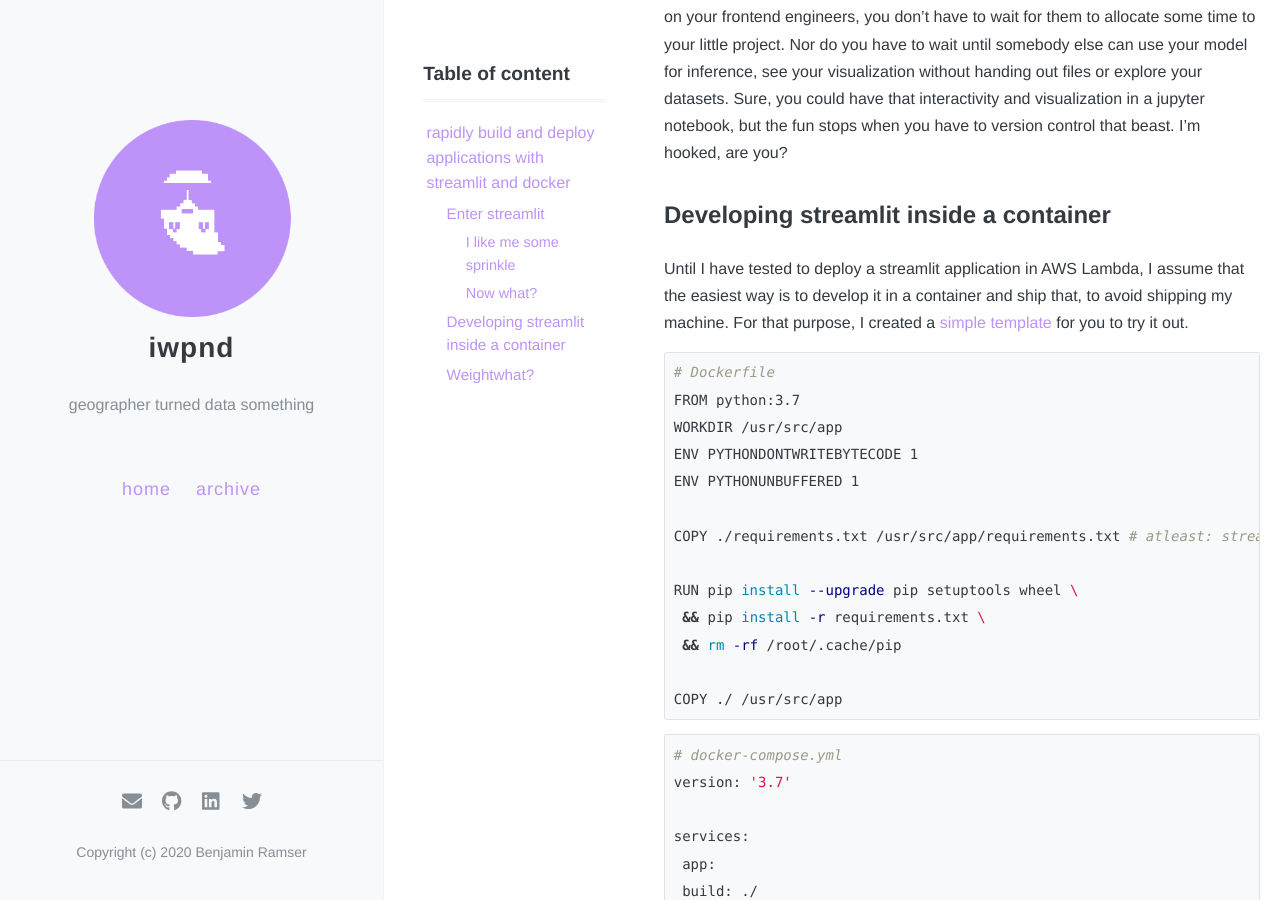
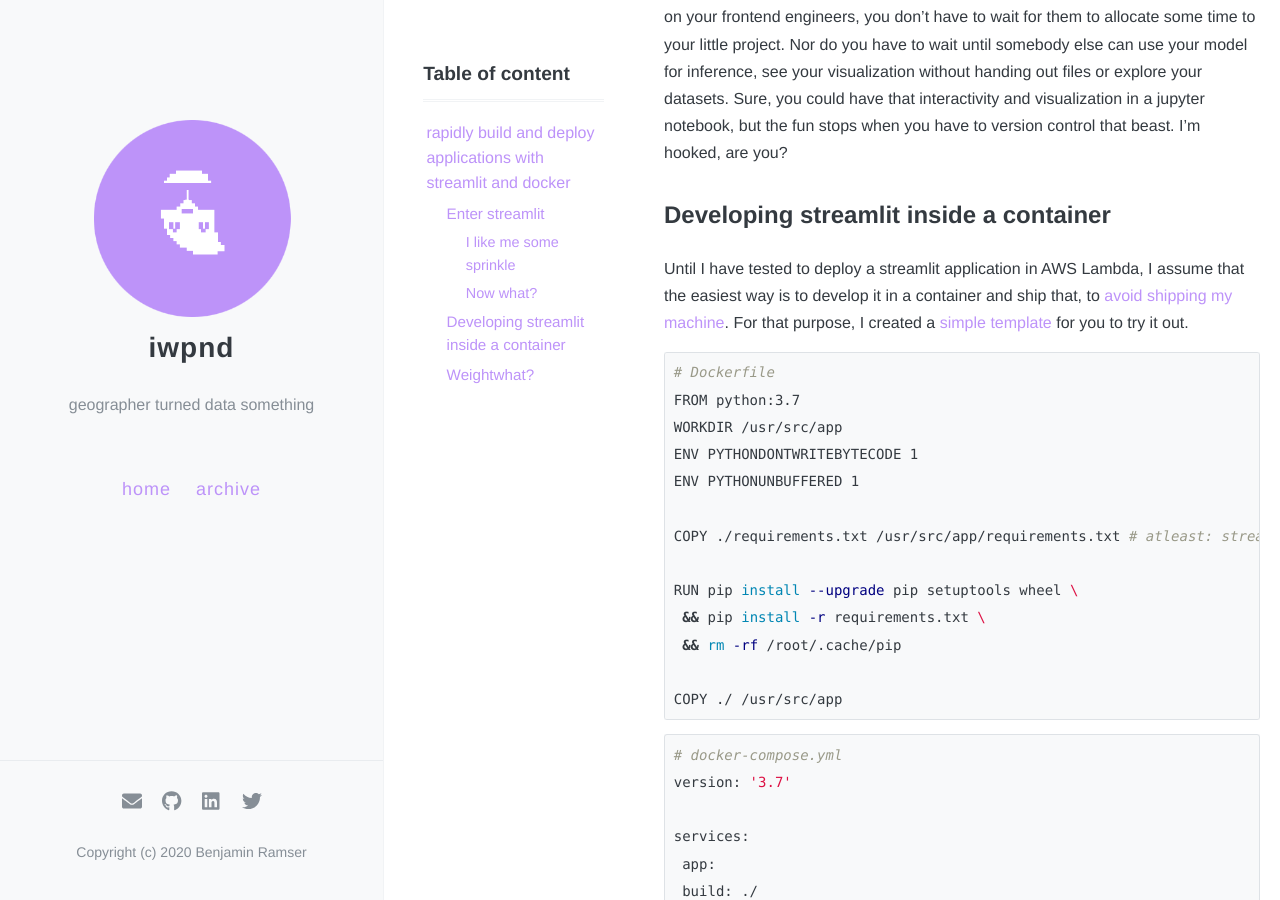
Before and after one commit to iwpnd/iwpnd.github.io, a Jekyll site: the page built from _posts/2020-02-04-streamlit-application-development-inside-docker.markdown, in a window 1280 px wide and 900 px high, scrolled down 2865 px. Built offline with Jekyll 4.4.1, drawn with Linux system fonts in a browser that asks for light colours; emoji names are drawn with the system emoji font; comment, search, counter and statistics services are not loaded; some of the changed lines change nothing that is shown.

Commit message:
moar sprinkles

````diff
--- a/_posts/2020-02-04-streamlit-application-development-inside-docker.markdown
+++ b/_posts/2020-02-04-streamlit-application-development-inside-docker.markdown
@@ -68,7 +68,7 @@ I think one can immediately see why streamlit excites me. Never could you faster
 
 ## Developing streamlit inside a container
 
-Until I have tested to deploy a streamlit application in AWS Lambda, I assume that the easiest way is to develop it in a container and ship that, to avoid shipping my machine. For that purpose, I created a [simple template](https://github.com/iwpnd/streamlit-docker-example) for you to try it out.
+Until I have tested to deploy a streamlit application in AWS Lambda, I assume that the easiest way is to develop it in a container and ship that, to [avoid shipping my machine](https://pics.me.me/it-works-on-my-machine-then-well-ship-your-machine-62072263.png). For that purpose, I created a [simple template](https://github.com/iwpnd/streamlit-docker-example) for you to try it out.
 
 ```bash
 # Dockerfile
````
